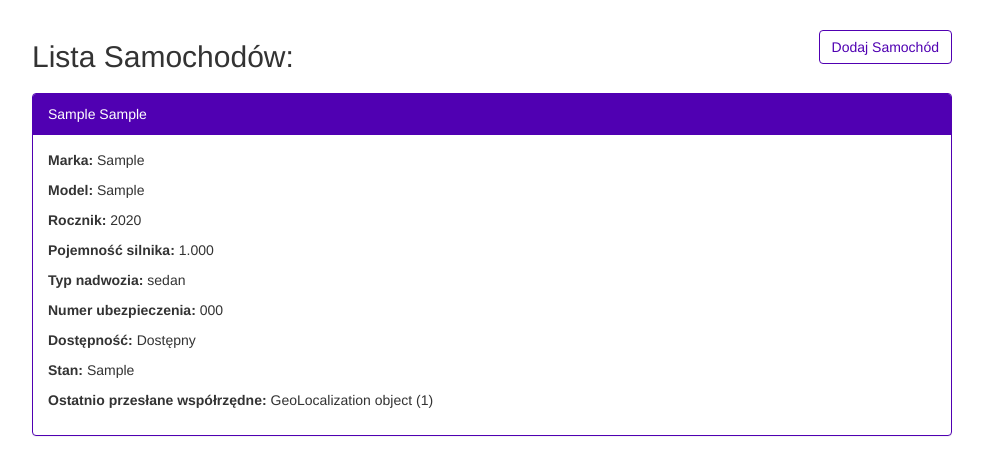
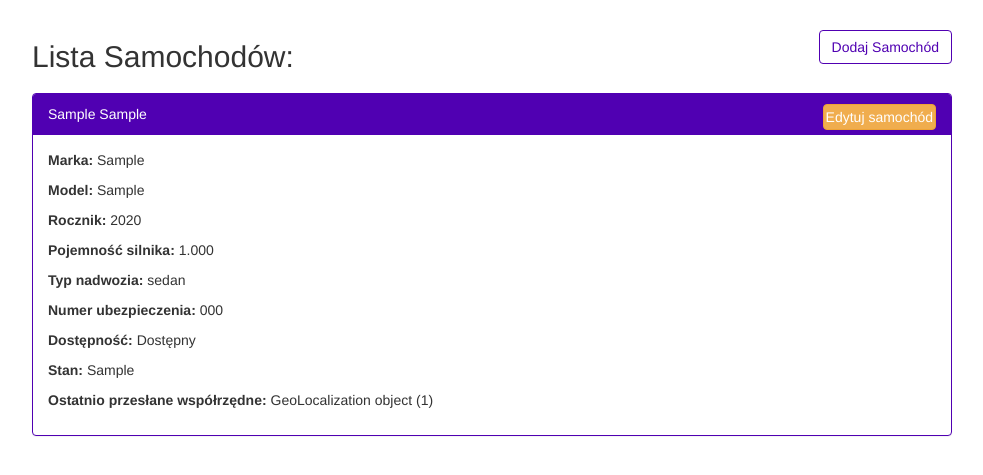
Before and after one commit to guy881/geo-pop, a Django app: page /cars/list/ in a window 1280 px wide. Shown: the part 54-529 px from the top of the page, without its empty margins (148-1131 px from the left). Run offline with Django 3.2, Linux system fonts and the light colour scheme; a user stored in the database is signed in; tables that the repository leaves empty hold one stand-in row (values such as "Sample post"); some libraries are stand-ins or nearby versions.

Commit message:
Added edit car button.

```diff
--- a/templates/cars/car_list.html
+++ b/templates/cars/car_list.html
@@ -26,7 +26,11 @@
             {% if all_cars %}
                 {% for car in all_cars %}
                     <div class="panel panel-primary">
-                        <div class="panel-heading">{{ car.brand }} {{ car.model }}</div>
+                        <div class="panel-heading">
+                            {{ car.brand }} {{ car.model }}
+                            <a class="btn btn-warning" style="float: right; padding: 2px"
+                               href="{% url 'cars:car_list' %} ">Edytuj samochód</a>
+                        </div>
                         <div class="panel-body">
                             <p><b>Marka:</b> {{ car.brand }}</p>
                             <p><b>Model:</b> {{ car.model }}</p>
```
